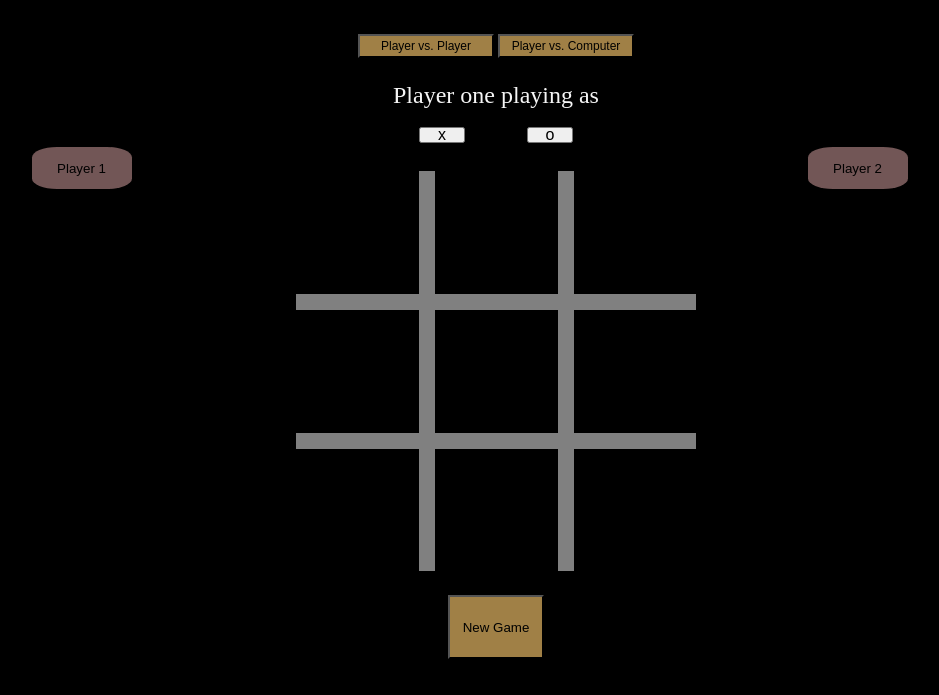
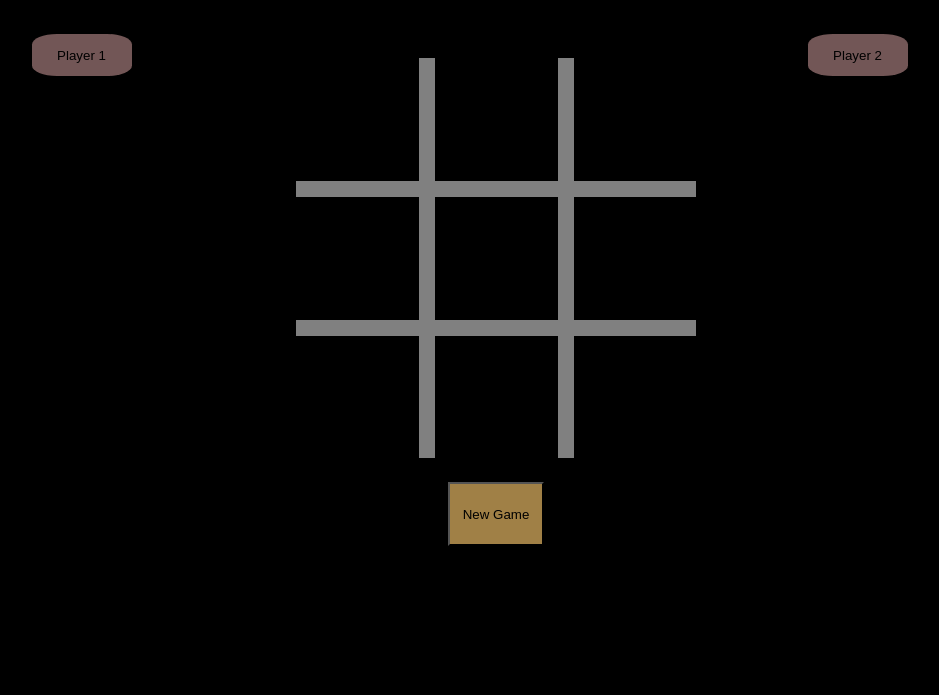
Before and after one commit to Zadag/tic-tac-toe, a plain HTML site: page index.html in a window 1280 px wide. Shown: the part 105-800 px from the top of the page, without its empty margins (144-1083 px from the left). Drawn offline with Linux system fonts and the light colour scheme.

Commit message:
removes player-info elements from html and js

```diff
--- a/index.html
+++ b/index.html
@@ -5,17 +5,6 @@
 <body>
     <div class="page-container">
         <h1>Tic Tac Toe</h1>
-        <div id="game-type-buttons">
-            <button class="game-select" id="player-player">Player vs. Player</button>
-            <button class="game-select" id="player-computer">Player vs. Computer</button>
-        </div>
-        <div class="player-info">
-            <p>Player one playing as</p>
-            <div class="x-or-o">
-                <button type="button" id="x">x</button>
-                <button type="button" id="o">o</button>
-            </div>
-        </div>
         <div class="game">
             <div class="player-name">
                 <input type="text" value="Player 1">Player 1</input>
--- a/main.js
+++ b/main.js
@@ -118,24 +118,6 @@ const controller = (() => {
         });
     });
 
-    const playerSelection = document.querySelector(".x-or-o");
-    playerSelection.addEventListener('click', (e) => {
-        game.playerArray[0].symbol = e.target.id;
-        if(game.playerArray[0].symbol === 'x'){
-            game.playerArray[0].isTurnNow = true;
-            game.playerArray[1].symbol = 'o';
-            game.playerArray[1].isTurnNow = false;
-            console.log(game.playerArray[1]);
-            console.log(game.playerArray[0]);
-        }else {
-            game.playerArray[1].symbol = 'x'
-            game.playerArray[1].isTurnNow = true;
-            game.playerArray[0].isTurnNow = false;
-            console.log(game.playerArray[1]);
-            console.log(game.playerArray[0]);
-        }
-    })
-
     const newGameButton = document.querySelector('#new-game-button');
     newGameButton.addEventListener('click', () => {
         game.resetBoard();
--- a/stylesheet.css
+++ b/stylesheet.css
@@ -55,41 +55,9 @@ h1 {
     background-color:rgb(160, 128, 70)
 }
 
-.player-info {
-    display: flex;
-    flex-direction: column;
-    align-items: center;
-}
-
-.x-or-o {
-    display: flex;
-    justify-content: space-between;
-    align-items: center;
-    width: 75%;
-    margin-top: -10px;
-}
-
 p {
     color: whitesmoke;
     font-size: 24px;
-}
-
-#x {
-    display: flex;
-    justify-content: center;
-    align-items: center;
-    height: 70%;
-    width: 30%;
-    font-size: 2vh;
-}
-
-#o {
-    display: flex;
-    justify-content: center;
-    align-items: center;
-    height: 70%;
-    width: 30%;
-    font-size: 2vh;
 }
 
 .game {
```
